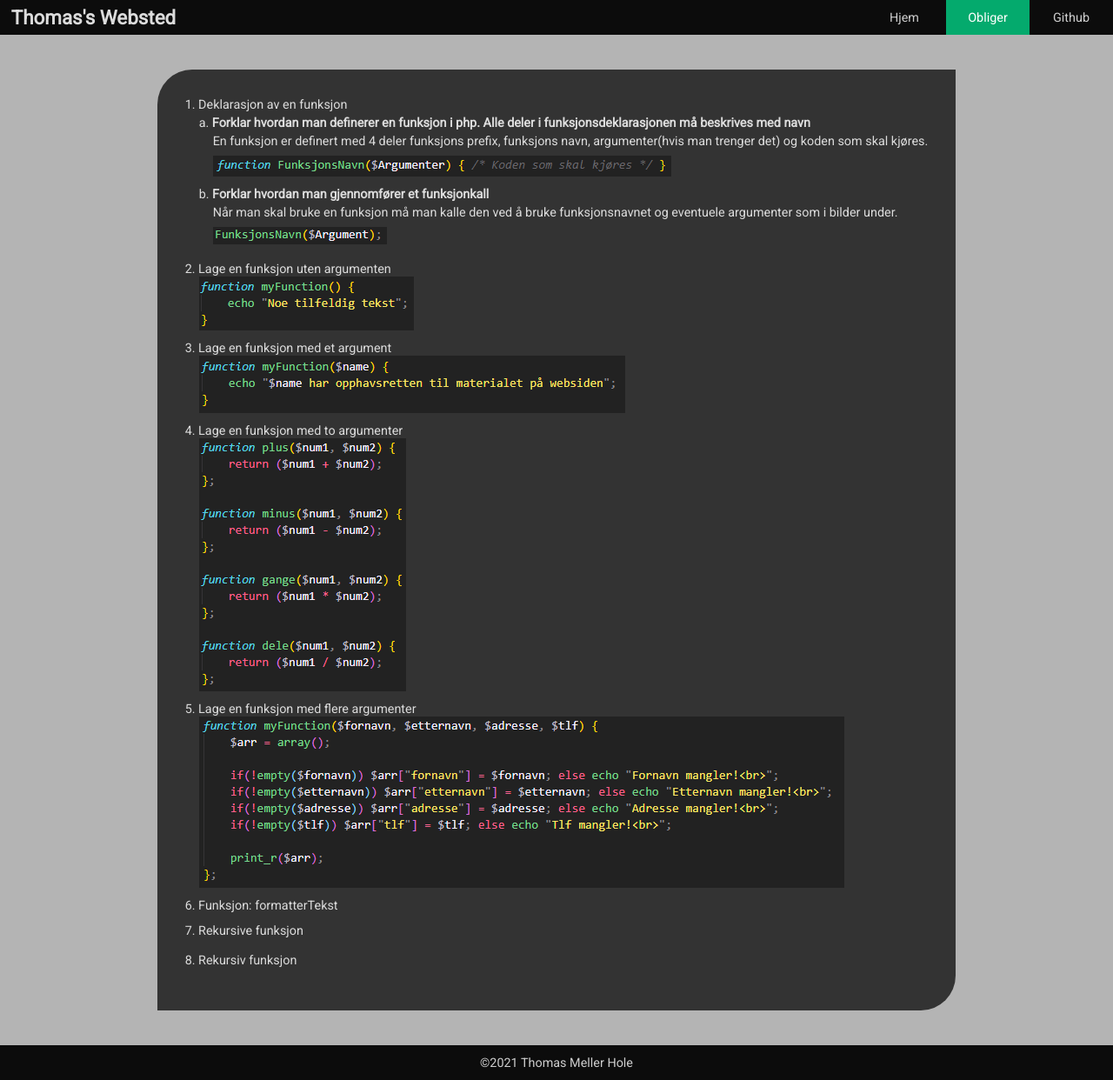
After one commit to proff001/SchoolWebDevelopment, a PHP site: page /Oblig/5/index.php in a window 1280 px wide. The commit adds this page. Shown: the whole page at 87% size. Run offline with PHP 8.4, Linux system fonts and the light colour scheme.

Commit message:
Finished Oblig 4 started on Oblig 5

```diff
--- /dev/null
+++ b/Oblig/5/index.php
@@ -0,0 +1,85 @@
+<!DOCTYPE html>
+<html>
+    <head>
+        <title>Oblig 5</title>
+        <!-- <link rel="stylesheet" href="../../style.css"> -->
+        <link rel="preconnect" href="https://fonts.gstatic.com" />
+        <link href="https://fonts.googleapis.com/css2?family=Roboto&display=swap" rel="stylesheet" />
+        <!-- Keeping for when i am developing further to avoid caching -->
+        <link rel="stylesheet" href="../../style.css?<?=filemtime("../../style.css")?>"/>
+        <style>
+            #container {
+                padding: 4vh;
+            }
+
+            ul {
+                padding: 0.5vh 0vh 1vh 2vh;
+            }
+
+            ol {
+                list-style-type: decimal;
+                list-style-position: inside;
+            }
+
+            ol img {
+                padding: 0vh 0vh 1vh 2vh;
+            }
+        </style>
+    </head>
+    <body>
+        <div id="header">
+            <div id="title" class="flexAlignCenter">Thomas's Websted</div>
+            <div class="menuItem flexAlignCenter"><a class="flexAlignCenter" href="https://github.com/proff001">Github</a></div>
+            <div class="menuItem flexAlignCenter active"><a class="flexAlignCenter" href="../">Obliger</a></div>
+            <div class="menuItem flexAlignCenter"><a class="flexAlignCenter" href="../../">Hjem</a></div>
+        </div>
+
+        <div id="content">
+            <div id="container">
+                <ol>
+                    <li>Deklarasjon av en funksjon</li>
+                    <ol class="qAndA">
+                        <li><b>Forklar hvordan man definerer en funksjon i php. Alle deler i funksjonsdeklarasjonen må beskrives med navn</b></li>
+                        <ul>En funksjon er definert med 4 deler funksjons prefix, funksjons navn, argumenter(hvis man trenger det) og koden som skal kjøres.</ul>
+                        <img src="./img/functionDefinition.png" alt="Bildet av de 4 delene av en funksjon">
+
+                        <li><b>Forklar hvordan man gjennomfører et funksjonkall</b></li>
+                        <ul>Når man skal bruke en funksjon må man kalle den ved å bruke funksjonsnavnet og eventuele argumenter som i bilder under.</ul>
+                        <img src="./img/functionCalling.png" alt="Bildet av hvordan man kaller en funksjon">
+                    </ol>
+
+                    <li>Lage en funksjon uten argumenten</li>
+                    <ol><img src="./img/functionWithoutArguments.png" alt="En fuknsjon uten argumenter"></ol>
+
+                    <li>Lage en funksjon med et argument</li>
+                    <ol><img src="./img/functionOneArgument.png" alt="En funksjon med et argument"></ol>
+
+                    <li>Lage en funksjon med to argumenter</li>
+                    <ol><img src="./img/functionTwoArguments.png" alt=""></ol>
+
+                    <li>Lage en funksjon med flere argumenter</li>
+                    <ol><img src="./img/functionMultipleArguments.png" alt=""></ol>
+
+                    <li>Funksjon: formatterTekst</li>
+                    <ol class="qAndA">
+
+                    </ol>
+
+                    <li>Rekursive funksjon</li>
+                    <ol><img src="" alt=""></ol>
+
+                    <li>Rekursiv funksjon</li>
+                    <ol><img src="" alt=""></ol>
+                </ol>
+
+                <?php
+
+                ?>
+            </div>
+        </div>
+
+        <div id="footer">
+            &#169;2021 Thomas Meller Hole
+        </div>
+    </body>
+</html>
```
Also changed, not shown: Oblig/4/Oppgave/6/index.php (+4 -7 lines), Oblig/4/Oppgave/6/order.php (+41 -15 lines), Oblig/4/Oppgave/6/script.js (+21 -1 lines), Oblig/4/index.php (+6 -6 lines), Oblig/index.php (+12 -0 lines), Oblig/4/img/oppg6.png (added), Oblig/5/img/functionCalling.png (added), Oblig/5/img/functionDefinition.png (added), Oblig/5/img/functionMultipleArguments.png (added), Oblig/5/img/functionOneArgument.png (added), Oblig/5/img/functionTwoArguments.png (added), Oblig/5/img/functionWithoutArguments.png (added).
